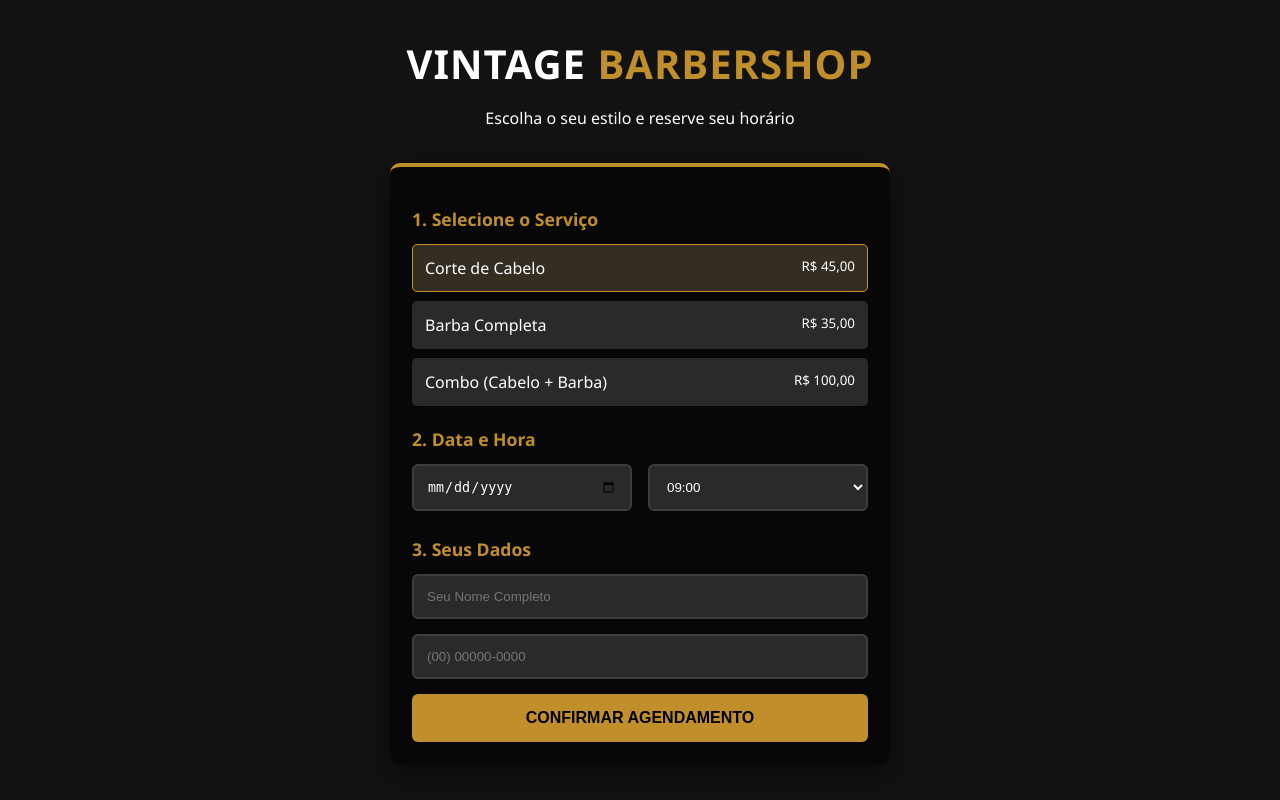
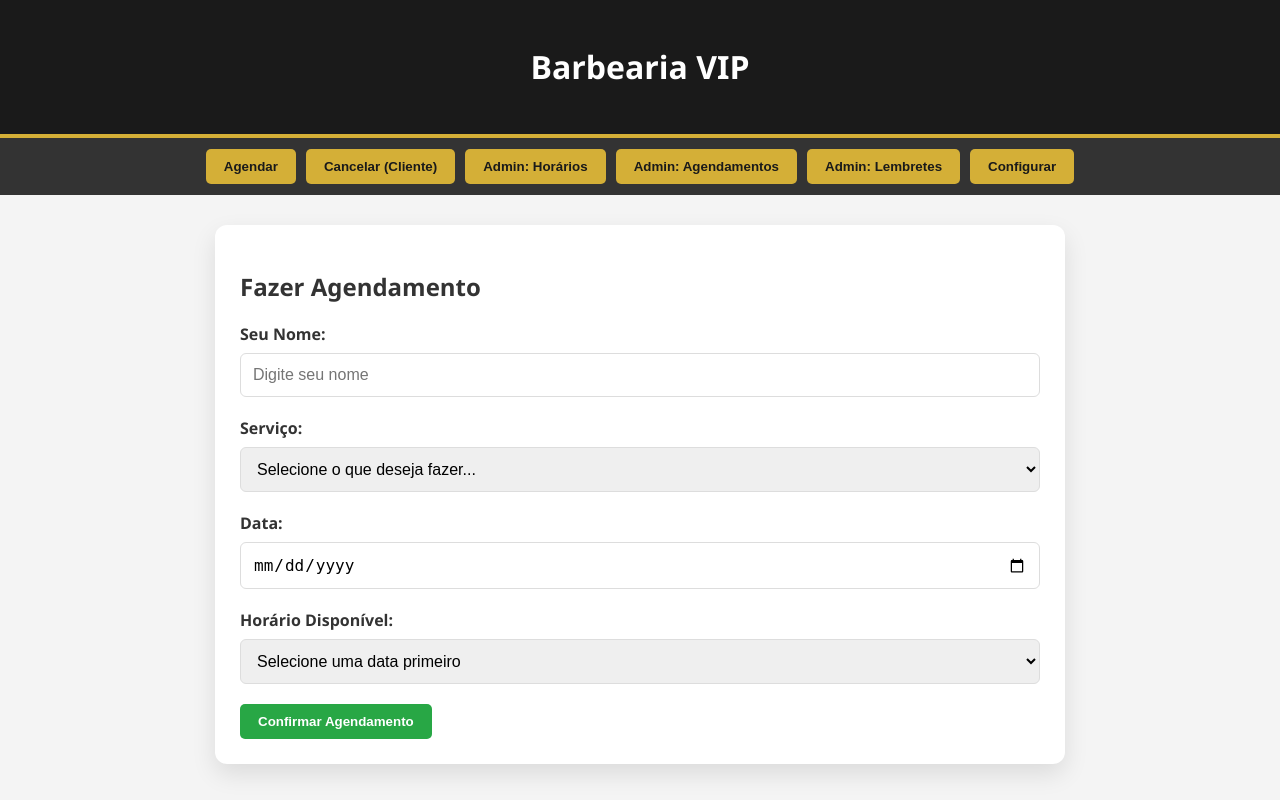
Before and after one commit to Kaiokrauss/sistema-barbearia-2026-brunex, a PHP site: page / in a window 1280 px wide. Run offline with PHP 8.4, Linux system fonts and the light colour scheme.

Commit message:
feito ajustes

```diff
--- a/index.html
+++ b/index.html
@@ -1,71 +1,116 @@
 <!DOCTYPE html>
-<html lang="pt-br">
+<html lang="pt-BR">
 <head>
     <meta charset="UTF-8">
     <meta name="viewport" content="width=device-width, initial-scale=1.0">
-    <title>BarberShop | Agendamento</title>
+    <title>Barbearia VIP - Sistema de Agendamento</title>
     <link rel="stylesheet" href="style.css">
 </head>
 <body>
-    <div class="container">
+
 <header>
-            <h1>Vintage <span>BarberShop</span></h1>
-            <p>Escolha o seu estilo e reserve seu horário</p>
+    <h1>Barbearia VIP</h1>
 </header>
 
-        <main class="booking-card">
-            <section class="services">
-                <h3>1. Selecione o Serviço</h3>
-                <div class="options">
-                    <label class="option-item">
-                        <input type="radio" name="service" value="cabelo" checked>
-                        <div class="card-content">
-                            <span>Corte de Cabelo</span>
-                            <small>R$ 45,00</small>
+<nav>
+    <button onclick="showTab('tab-agendar')">Agendar</button>
+    <button onclick="showTab('tab-cancelar')">Cancelar (Cliente)</button>
+    <button onclick="checkAdminAuth('tab-horarios')">Admin: Horários</button>
+    <button onclick="checkAdminAuth('tab-agendamentos')">Admin: Agendamentos <span id="badge-count" class="badge" style="display:none;">0</span></button>
+    <button onclick="checkAdminAuth('tab-lembretes')">Admin: Lembretes</button>
+    <button onclick="checkAdminAuth('tab-config')">Configurar</button>
+    <button id="btn-sair" onclick="logoutAdmin()" style="display:none;" class="btn-danger">Sair</button>
+</nav>
+
+<div class="container">
+    <div id="tab-login" class="tab-content">
+        <div id="admin-lock">
+            <h2>Área Restrita</h2>
+            <p>Digite a senha para acessar o painel administrativo.</p>
+            <div class="form-group">
+                <input type="password" id="admin-senha" placeholder="Senha padrão: 1234">
             </div>
-                    </label>
-                    <label class="option-item">
-                        <input type="radio" name="service" value="barba">
-                        <div class="card-content">
-                            <span>Barba Completa</span>
-                            <small>R$ 35,00</small>
+            <button onclick="loginAdmin()">Entrar</button>
         </div>
-                    </label>
-                    <label class="option-item">
-                        <input type="radio" name="service" value="combo">
-                        <div class="card-content">
-                            <span>Combo (Cabelo + Barba)</span>
-                            <small>R$ 100,00</small>
     </div>
-                    </label>
+
+    <div id="tab-agendar" class="tab-content active">
+        <h2>Fazer Agendamento</h2>
+        <div class="form-group">
+            <label>Seu Nome:</label>
+            <input type="text" id="cliente-nome" placeholder="Digite seu nome">
         </div>
-            </section>
 
-            <section class="datetime">
-                <h3>2. Data e Hora</h3>
-                <div class="inputs">
-                    <input type="date" id="date">
-                    <select id="time">
-                        <option value="09:00">09:00</option>
-                        <option value="10:00">10:00</option>
-                        <option value="14:00">14:00</option>
-                        <option value="16:00">16:00</option>
-                        <option value="17:00">17:30</option>
-                        <option value="18:00">18:00</option>
-                         <option value="19:00">19:00</option>
-                          <option value="20:00">20:00</option>
-                           <option value="21:00">21:00</option>
+        <div class="form-group">
+            <label>Serviço:</label>
+            <select id="cliente-servico">
+                <option value="">Selecione o que deseja fazer...</option>
+                <option value="Corte de Cabelo">Corte de Cabelo - R$ 40,00</option>
+                <option value="Barba">Barba - R$ 30,00</option>
+                <option value="Corte e Barba">Corte e Barba - R$ 60,00</option>
             </select>
         </div>
-            </section>
 
-            <section class="client-info">
-                <h3>3. Seus Dados</h3>
-                <input type="text" placeholder="Seu Nome Completo">
-                <input type="tel" placeholder="(00) 00000-0000">
-                <button type="submit" class="btn-confirm">Confirmar Agendamento</button>
-            </section>
-        </main>
+        <div class="form-group">
+            <label>Data:</label>
+            <input type="date" id="cliente-data" onchange="loadAvailableSlots()">
         </div>
+        <div class="form-group">
+            <label>Horário Disponível:</label>
+            <select id="cliente-horario">
+                <option value="">Selecione uma data primeiro</option>
+            </select>
+        </div>
+        <button class="btn-success" onclick="agendar()">Confirmar Agendamento</button>
+        <div id="agendamento-sucesso" class="alert-success" style="display:none;"></div>
+    </div>
+
+    <div id="tab-cancelar" class="tab-content">
+        <h2>Cancelar Agendamento</h2>
+        <p>Insira o código de 4 letras que você recebeu no momento do agendamento.</p>
+        <div class="form-group">
+            <input type="text" id="codigo-cancelamento" placeholder="Ex: A7B9" maxlength="4" style="text-transform: uppercase;">
+        </div>
+        <button class="btn-danger" onclick="cancelarAgendamento()">Cancelar Meu Horário</button>
+    </div>
+
+    <div id="tab-horarios" class="tab-content">
+        <h2>Gerenciar Horários</h2>
+        <div class="form-group">
+            <label>Data:</label>
+            <input type="date" id="admin-data" onchange="renderAdminHorarios()">
+        </div>
+        <div id="lista-horarios-admin"></div>
+    </div>
+
+    <div id="tab-agendamentos" class="tab-content">
+        <h2>Agendamentos do Dia</h2>
+        <div id="resumo-faturamento" style="margin-bottom: 15px; font-size: 18px; color: var(--success); font-weight: bold;"></div>
+        <div id="lista-agendamentos"></div>
+    </div>
+
+    <div id="tab-lembretes" class="tab-content">
+        <h2>Lembretes (WhatsApp)</h2>
+        <p>Acompanhe os horários de hoje:</p>
+        <div id="lista-lembretes"></div>
+    </div>
+
+    <div id="tab-config" class="tab-content">
+        <h2>Configurações</h2>
+        <div class="form-group">
+            <label>Nova Senha Admin:</label>
+            <input type="password" id="nova-senha">
+        </div>
+        <button onclick="mudarSenha()">Salvar Nova Senha</button>
+        <hr>
+        <div class="form-group">
+            <label>Seu número de WhatsApp (com DDD):</label>
+            <input type="text" id="admin-whatsapp" placeholder="Ex: 5511999999999">
+        </div>
+        <button onclick="salvarConfig()">Salvar Configurações</button>
+    </div>
+</div>
+
+<script src="script.js"></script>
 </body>
 </html>
--- a/style.css
+++ b/style.css
@@ -1,131 +1,134 @@
 :root {
-    --primary: #c08f2c; /* Dourado/Bronze */
-    --bg: #121212;
-    --card-bg: #070707;
-    --text: #ffffff;
-    --text-muted: #868686;
+    --primary: #1a1a1a;
+    --secondary: #d4af37; /* Dourado Barbearia */
+    --bg: #f4f4f4;
+    --white: #ffffff;
+    --text: #333;
+    --danger: #dc3545;
+    --success: #28a745;
+    --info: #007bff;
 }
 
 body {
+    font-family: 'Segoe UI', Tahoma, Geneva, Verdana, sans-serif;
     background-color: var(--bg);
     color: var(--text);
-    font-family: 'Segoe UI', Tahoma, Geneva, Verdana, sans-serif;
     margin: 0;
-    display: flex;
-    justify-content: center;
-    align-items: center;
-    min-height: 100vh;
-}
-
-.container {
-    width: 100%;
-    max-width: 500px;
-    padding: 19px;
+    padding: 0;
 }
 
 header {
+    background: var(--primary);
+    color: var(--white);
+    padding: 1.5rem;
     text-align: center;
-    margin-bottom: 34px;
+    border-bottom: 4px solid var(--secondary);
 }
 
-header h1 {
-    font-size: 2.5rem;
-    margin: 0;
-    text-transform: uppercase;
-    letter-spacing: 1px;
+nav {
+    display: flex;
+    justify-content: center;
+    background: #333;
+    padding: 0.7rem;
+    gap: 10px;
+    flex-wrap: wrap;
 }
 
-header h1 span {
+button {
+    background: var(--secondary);
     color: var(--primary);
+    border: none;
+    padding: 10px 18px;
+    cursor: pointer;
+    font-weight: bold;
+    border-radius: 5px;
+    transition: transform 0.1s;
 }
 
-.booking-card {
-    background: var(--card-bg);
-    padding: 22px;
-    border-radius: 10px;
-    box-shadow: 0 10px 30px rgba(0,0,0,0.5);
-    border-top: 4px solid var(--primary);
+button:active {
+    transform: scale(0.95);
 }
 
-h3 {
-    font-size: 1.1rem;
-    margin-bottom: 13px;
-    color: var(--primary);
+button:hover {
+    opacity: 0.9;
 }
 
-/* Opções de Serviço */
-.options {
-    display: flex;
-    flex-direction: column;
-    gap: 9px;
-    margin-bottom: 21px;
+.btn-danger { background: var(--danger); color: white; }
+.btn-success { background: var(--success); color: white; }
+
+.container {
+    max-width: 800px;
+    margin: 30px auto;
+    background: var(--white);
+    padding: 25px;
+    border-radius: 12px;
+    box-shadow: 0 10px 25px rgba(0,0,0,0.1);
 }
 
-.option-item {
-    cursor: pointer;
+.tab-content {
+    display: none;
+    animation: fadeIn 0.3s ease;
 }
 
-.option-item input {
-    display: none;
+.tab-content.active {
+    display: block;
 }
 
-.card-content {
-    background: #2a2a2a;
+@keyframes fadeIn {
+    from { opacity: 0; transform: translateY(10px); }
+    to { opacity: 1; transform: translateY(0); }
+}
+
+.form-group {
+    margin-bottom: 20px;
+}
+
+label {
+    display: block;
+    margin-bottom: 8px;
+    font-weight: 600;
+}
+
+input, select {
+    width: 100%;
     padding: 12px;
-    border-radius: 5px;
+    border: 1px solid #ddd;
+    border-radius: 6px;
+    box-sizing: border-box;
+    font-size: 16px;
+}
+
+.badge {
+    background: var(--danger);
+    color: white;
+    padding: 2px 7px;
+    border-radius: 10px;
+    font-size: 11px;
+    vertical-align: top;
+    margin-left: 5px;
+}
+
+.list-item {
+    border: 1px solid #eee;
+    padding: 15px;
+    margin-bottom: 12px;
     display: flex;
     justify-content: space-between;
-    transition: 0.3s;
-    border: 1px solid transparent;
+    align-items: center;
+    border-radius: 8px;
+    background: #fafafa;
 }
 
-.option-item input:checked + .card-content {
-    border-color: var(--primary);
-    background: #332d22;
+.alert-success {
+    margin-top: 20px;
+    padding: 15px;
+    background: #e8f5e9;
+    color: #2e7d32;
+    border-radius: 6px;
+    border-left: 5px solid var(--success);
 }
 
-/* Inputs de Data e Hora */
-.inputs {
-    display: grid;
-    grid-template-columns: 1fr 1fr;
-    gap: 16px;
-    margin-bottom: 26px;
+#admin-lock {
+    text-align: center;
+    padding: 40px 0;
 }
-
-input[type="date"],
-input[type="text"],
-input[type="tel"],
-select {
-    width: 100%;
-    padding: 13px;
-    background: #2a2a2a;
-    border: 2px solid #3d3d3d;
-    color: white;
-    border-radius: 6px;
-    outline: none;
-    box-sizing: border-box;
-}
-
-.client-info input {
-    margin-bottom: 15px;
-}
-
-/* Botão */
-.btn-confirm {
-    width: 100%;
-    padding: 15px;
-    background: var(--primary);
-    border: none;
-    border-radius: 6px;
-    color: #000;
-    font-weight: bold;
-    font-size: 1rem;
-    cursor: pointer;
-    transition: 0.3s;
-    text-transform: uppercase;
-}
-
-.btn-confirm:hover {
-    background: #ffa600;
-    transform: translateY(-2px);
-}
```
Also changed, not shown: script.js (added, +240 -0 lines). Lines whose indentation alone changed are shown as unchanged.
